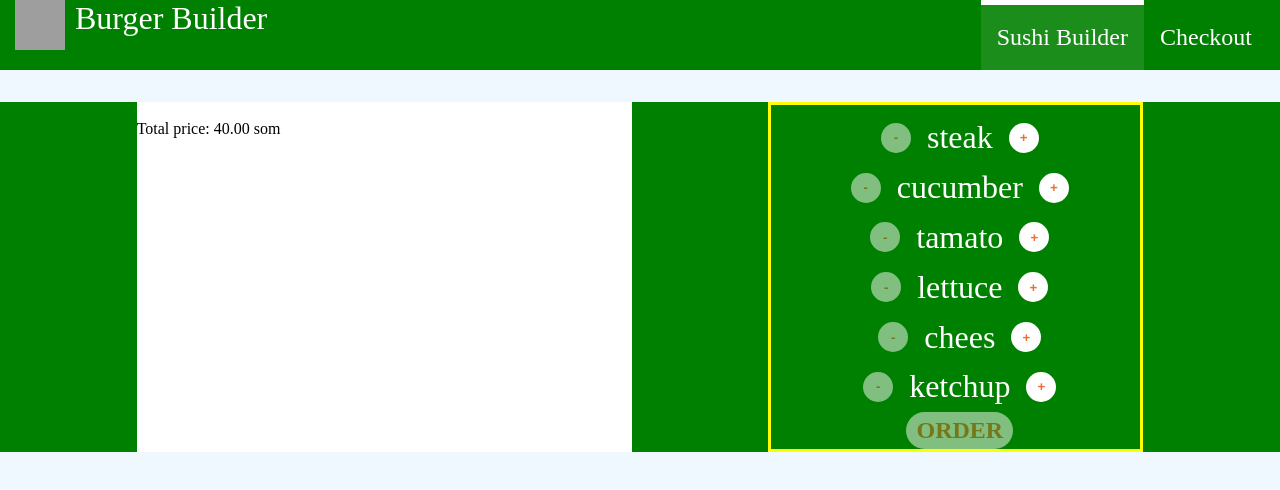
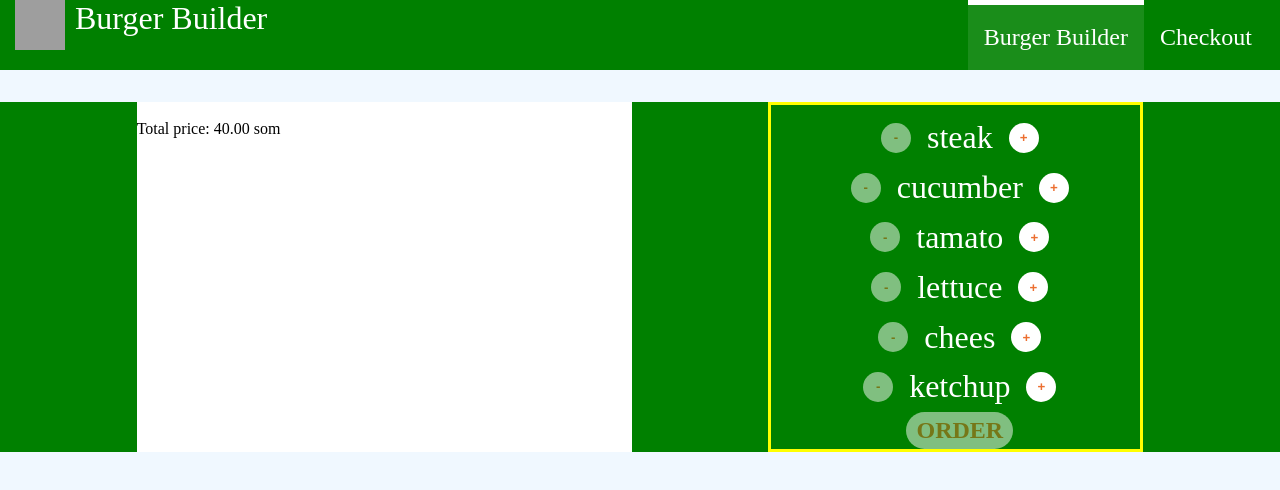
Before and after one commit to Azimbai03/burger-builder, a React (Create React App) app: page / in a window 1280 px wide. Shown: the top 490 px of the page. Built offline with nearby package versions, Linux system fonts and the light colour scheme; grey boxes are pictures that could not be loaded.

Commit message:
Changes Drawer and DrawerToggle

```diff
--- a/src/components/UI/Backdrop/Backdrop.module.css
+++ b/src/components/UI/Backdrop/Backdrop.module.css
@@ -1,7 +1,7 @@
 .Backdrop {
   width: 100%;
   height: 100%;
-  position: fixed;
+position: relative;
   z-index: 100;
   top: 0;
   left: 0;
--- a/src/components/layout/Drawer/Drawer.js
+++ b/src/components/layout/Drawer/Drawer.js
@@ -1,8 +1,8 @@
 import React from 'react';
-import classes from './Drawer.module.css';
 import Logotup from '../../layout/Logo/Logotup';
 import Navigation from '../../layout/Toolbar/Navigation/Navigation';
 import Backdrop from '../../UI/Backdrop/Backdrop';
+import classes from './Drawer.module.css';
 
 export default ({ toggleDrawer, open }) => {
   const contentClasses = [classes.content];
--- a/src/components/layout/Drawer/Drawer.module.css
+++ b/src/components/layout/Drawer/Drawer.module.css
@@ -1,7 +1,7 @@
-.Drawer.content {
+.Drawer .content {
   width: 260px;
   height: 100%;
-    background-color: white;
+  background-color: green;
   position: fixed;
   z-index: 200;
   top: 0;
@@ -9,6 +9,7 @@
   box-shadow: 0 0 5px rgba(0, 0, 0, .5);
   transition: transform .3s ease-out;
 }
+
 .Open {
   transform: translateX(0);
 }
@@ -19,6 +20,4 @@
 @media (min-width: 500px) {
   .Drawer {
     display: none;
-      height: 0px;
-    }
-  }
+  }}
--- a/src/components/layout/Drawer/DrawerToggle/DrawerToggle.js
+++ b/src/components/layout/Drawer/DrawerToggle/DrawerToggle.js
@@ -1,5 +1,6 @@
 import React from 'react';
 import classes from './DrawerToggle.module.css';
+
 
 export default ({ toggleDrawer }) => (
   <div className={classes.DrawerToggle} onClick={toggleDrawer}>
--- a/src/components/layout/Layout.js
+++ b/src/components/layout/Layout.js
@@ -1,5 +1,4 @@
 import React, { useState } from "react";
-
 import classes from './Layout.module.css'
 import Toolbar from "../../components/layout/Toolbar/Toolbar";
 import Drawer from "../../components/layout/Drawer/Drawer";
--- a/src/components/layout/Toolbar/Navigation/Navigation.js
+++ b/src/components/layout/Toolbar/Navigation/Navigation.js
@@ -4,7 +4,7 @@ import NavigationItem from './NavigationItem/NavigationItem';
 
 export default () => (
   <ul className={classes.Navigation}>
-    <NavigationItem url="/" active>Sushi Builder</NavigationItem>
+    <NavigationItem url="/" active>Burger Builder</NavigationItem>
     <NavigationItem url="/checkout">Checkout</NavigationItem>
   </ul>
 );
--- a/src/components/layout/Toolbar/Toolbar.js
+++ b/src/components/layout/Toolbar/Toolbar.js
@@ -1,6 +1,6 @@
 import React from 'react';
 import classes from './Toolbar.module.css';
-import Logotup from '../Logo/Logotup';
+import Logotup from '../../layout/Logo/Logotup';
 import Navigation from '../../layout/Toolbar/Navigation/Navigation';
 import DrawerToggle from '../Drawer/DrawerToggle/DrawerToggle';
 
```
Also changed, not shown: src/components/layout/Drawer/DrawerToggle/DrawerToggle.module.css (indentation only), src/components/layout/Toolbar/Navigation/NavigationItem/NavigationItem.module.css (indentation only). Lines whose indentation alone changed are shown as unchanged.
